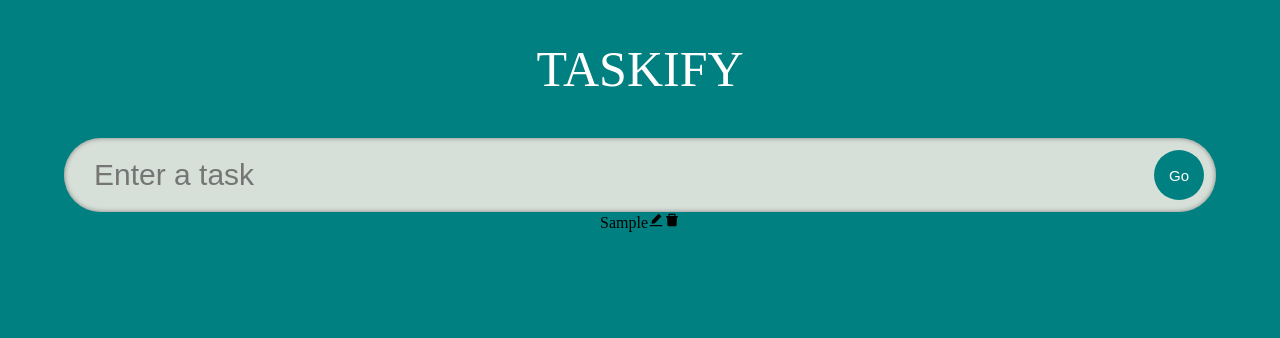
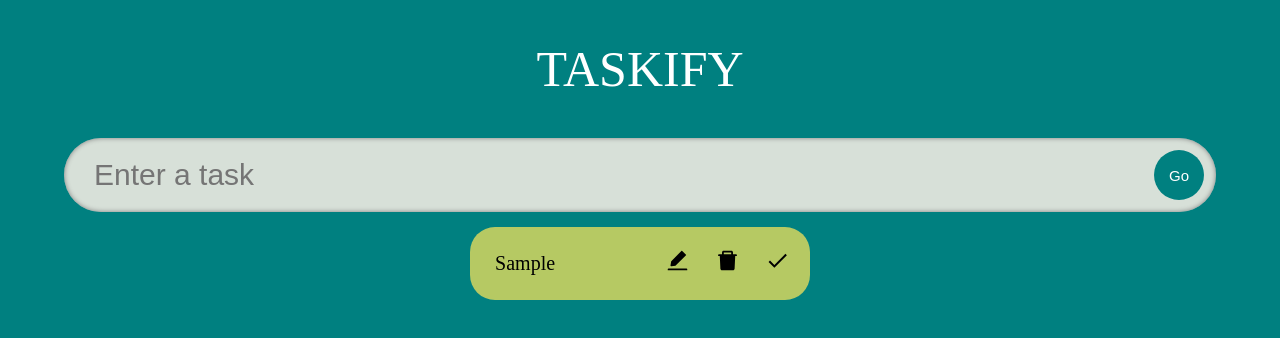
Before and after one commit to Gosia-Magdzik/To-do-List-TS, a React (Create React App) app: page / in a window 1280 px wide. Both pictures are taken after typing "Sample" into the empty fields and a click on the button "Go". Shown: the top 338 px of the page. Built offline with nearby package versions, Linux system fonts and the light colour scheme.

Commit message:
done and delete function handled

```diff
--- a/src/components/SingleToDo/index.tsx
+++ b/src/components/SingleToDo/index.tsx
@@ -1,7 +1,8 @@
 import React from "react";
 import { Todo } from "../../model"
-import { Wrapper, SingleText, Img } from "./styled";
+import { Wrapper, SingleText, Img, SingleTextDone } from "./styled";
 import { AiFillEdit, AiFillDelete } from "react-icons/ai";
+import { MdOutlineDone } from "react-icons/md"
 
 type Props = {
     todo: Todo,
@@ -10,17 +11,42 @@ type Props = {
 }
 
 export const SingleToDo = ({todo, todos, setTodos }:Props) => {
+
+    const handleDone = (id: number) => {
+        setTodos(
+            todos.map((todo) =>
+        todo.id === id ? {...todo, isDone: !todo.isDone } : todo
+        ));
+    };
+
+    const handleDelete = (id: number) => {
+        setTodos(
+            todos.filter((todo) => todo.id !== id)
+        );
+    };
+
     return(
         <Wrapper>
-            <SingleText>
-                {todo.todo}
-            </SingleText>
-            <span>
+                {
+                    todo.isDone ? (
+                    <SingleTextDone>
+                        {todo.todo}
+                    </SingleTextDone>
+                    ) : (
+                    <SingleText>
+                        {todo.todo}
+                    </SingleText>
+                    )
+                }
+            <Img>
                 <AiFillEdit/>
-            </span>
-            <span>
+            </Img>
+            <Img onClick={() => handleDelete(todo.id)}>
                 <AiFillDelete/>
-            </span>
+            </Img>
+            <Img onClick={() => handleDone(todo.id)}>
+                <MdOutlineDone/>
+            </Img>
         </Wrapper>
     );
 };
--- a/src/components/SingleToDo/styled.tsx
+++ b/src/components/SingleToDo/styled.tsx
@@ -1,13 +1,50 @@
 import styled from "styled-components";
 
 export const Wrapper = styled.form`
+    display: flex;
+    padding: 20px;
+    width: 29.5%;
+    margin-top: 15px;
+    background-color: #d6d65ed9;
+    border-radius: 25px;
+    align-items: center;
+    justify-content: center;
 
+    @media (max-width: 767px) {
+        width: 95%;
+        padding: 8px;
+    }
 `;
 
 export const SingleText = styled.span`
+    padding: 5px;
+    border: none;
+    font-size: 20px;
+    flex: 1; //gwarantuje elastyczność elementu
 
+    &:focus {
+        outline: none;
+    }
 `;
 
-export const Img = styled.img`
+export const SingleTextDone = styled.s`
+    padding: 5px;
+    border: none;
+    font-size: 20px;
+    flex: 1; //gwarantuje elastyczność elementu
 
+    &:focus {
+        outline: none;
+    }
 `;
+
+export const Img = styled.span`
+    font-size: 25px;
+    cursor: pointer;
+    margin-left: 25px;
+
+    @media (max-width: 767px) {
+        font-size: 15px;
+        margin-left: 15px;
+    }
+`;
```
